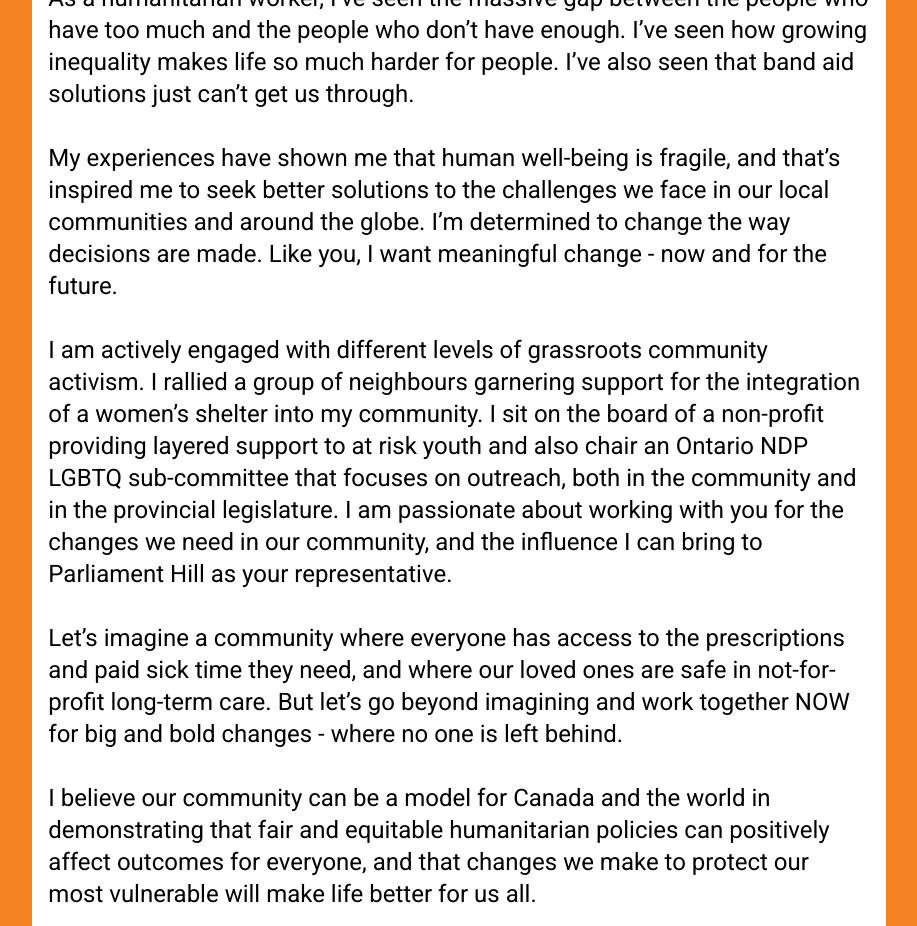
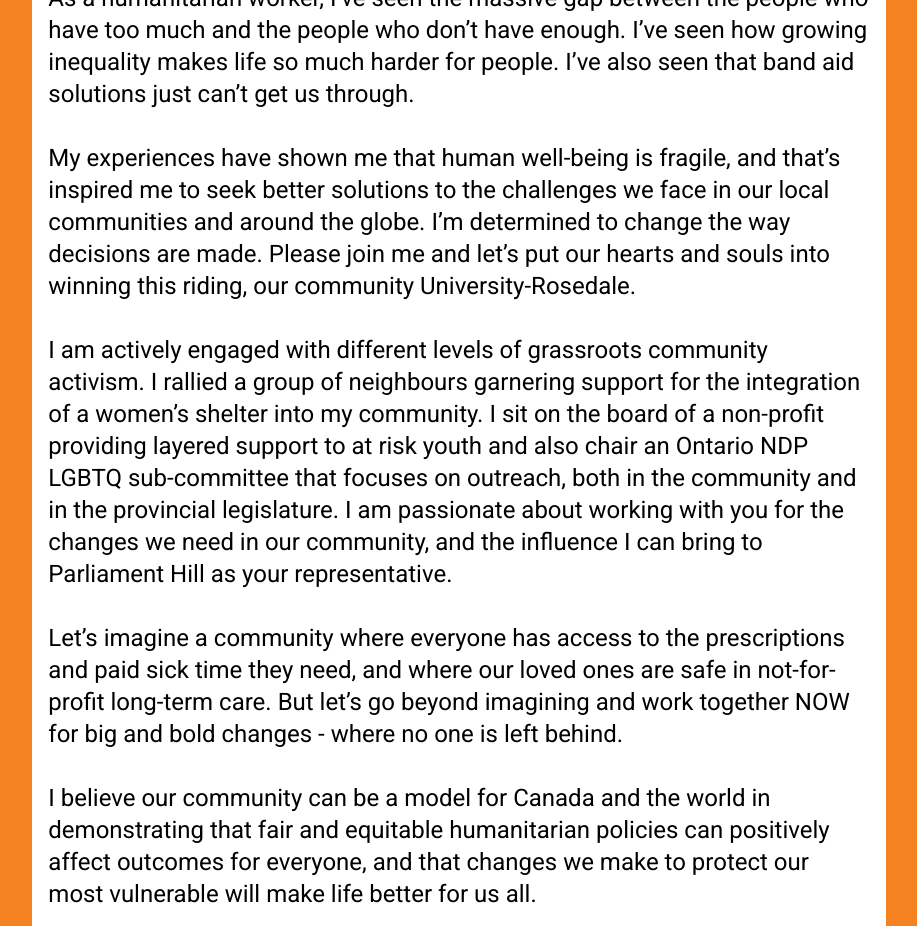
Before and after one commit to wils3005/robicheau.ca, a Next.js app: page / in a window 1280 px wide. Shown: the part 1440-2366 px from the top of the page, without its empty margins (181-1098 px from the left). Built offline with nearby package versions, Linux system fonts and the light colour scheme.

Commit message:
Thu, 19 Aug 2021 15:54:01 GMT
1 file changed, 3 insertions(+), 2 deletions(-)

```diff
--- a/components/sections/why-im-running.tsx
+++ b/components/sections/why-im-running.tsx
@@ -25,8 +25,9 @@ const WhyImRunning: FC = () => {
           My experiences have shown me that human well-being is fragile, and
           that’s inspired me to seek better solutions to the challenges we face
           in our local communities and around the globe. I’m determined to
-          change the way decisions are made. Like you, I want meaningful change
-          - now and for the future.
+          change the way decisions are made. Please join me and let’s put our
+          hearts and souls into winning this riding, our community
+          University-Rosedale.
         </p>
         <p>
           I am actively engaged with different levels of grassroots community
```
